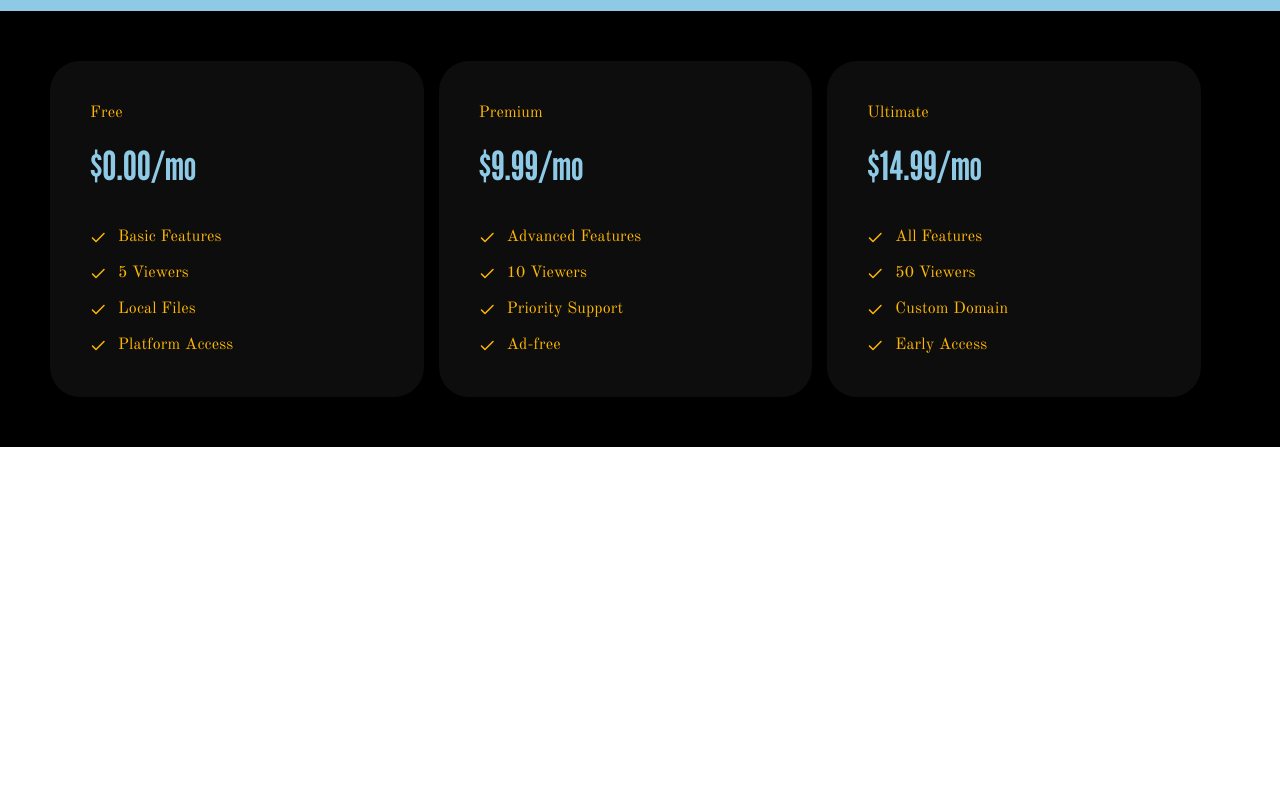
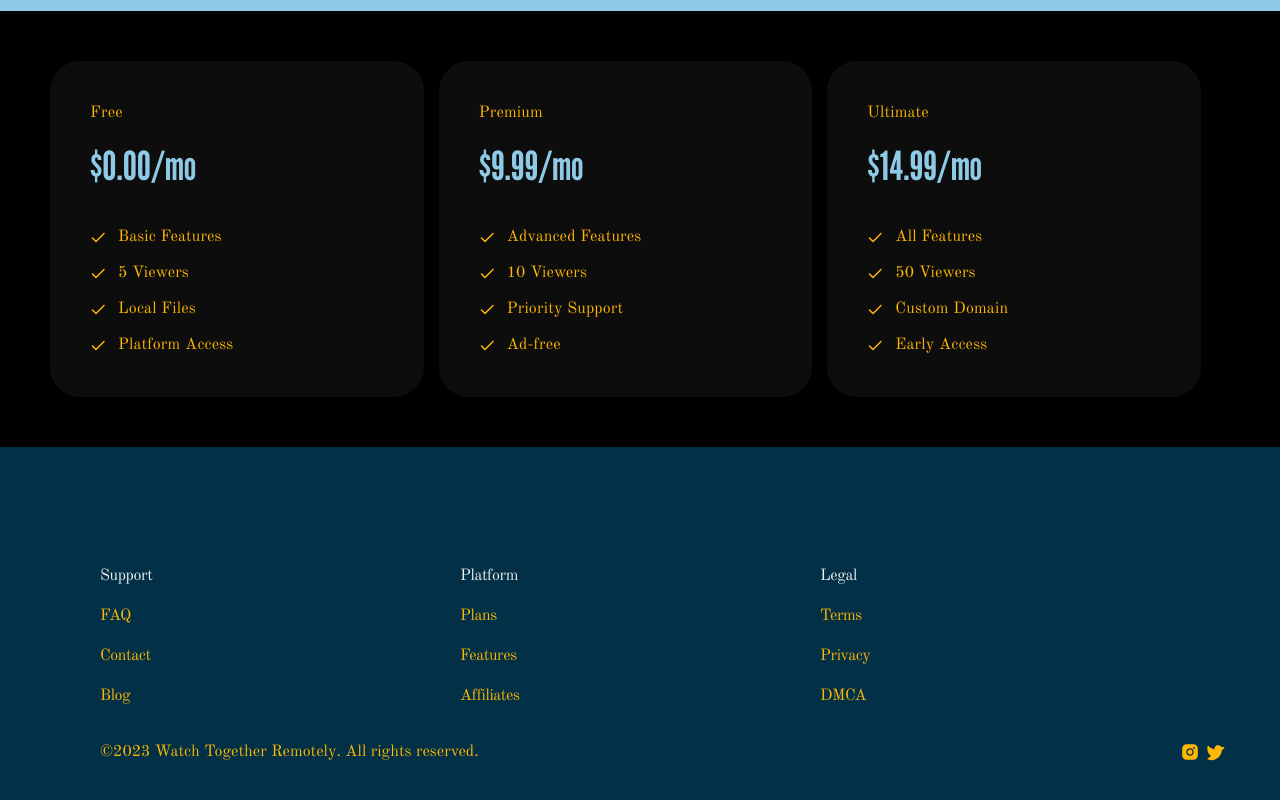
Before and after one commit to SaiBarathR/watch-together, a React (Create React App) app: page / in a window 1280 px wide. Shown: the part 3488-4288 px from the top of the page. Before the commit the page ends 3935 px from the top, so only its background shows below. Built offline with nearby package versions, Linux system fonts and the light colour scheme.

Commit message:
added footer

```diff
--- /dev/null
+++ b/src/Components/Home/HomeFooter.jsx
@@ -0,0 +1,51 @@
+import Grid from "@mui/material/Grid";
+import { ReactComponent as Instagram } from "../../Icons/instagram.svg"
+import { ReactComponent as Twitter } from "../../Icons/twitter.svg"
+
+import { useMediaQuery } from "@mui/material";
+
+export default function HomeFooter() {
+    const isMobileView = useMediaQuery('(max-width:650px)');
+
+    const footerElements = [
+        {
+            header: "Support",
+            items: ["FAQ", "Contact", "Blog"]
+        },
+        {
+            header: "Platform",
+            items: ["Plans", "Features", "Affiliates"]
+        }, {
+            header: "Legal",
+            items: ["Terms", "Privacy", "DMCA"]
+        }
+    ];
+
+    return (
+        <footer className={isMobileView ? "homepage-footer-mobile homepage-footer" : "homepage-footer"}>
+            <Grid container maxWidth={'1400px'} display={"flex"} maxHeight={isMobileView ? "none" : "250px"} flexDirection={"column"} alignItems={"center"} justifyContent={"center"} >
+                {footerElements.map((footerElement, index) => {
+                    return (
+                        <Grid width={isMobileView ? "100%" : "inherit"} key={index + footerElement.header} item xs={isMobileView ? 12 : 4} md={isMobileView ? 12 : 4}>
+                            <Grid width={isMobileView ? "100%" : "inherit"} item xs={isMobileView ? 12 : 4} md={isMobileView ? 12 : 4}>
+                                <p className="homepage-footer-items color-provider"> {footerElement.header}</p>
+                            </Grid>
+                            {footerElement.items.map((item, subIndex) => {
+                                return <Grid width={isMobileView ? "100%" : "inherit"} key={item + subIndex} item xs={isMobileView ? 12 : 4} md={isMobileView ? 12 : 4}>
+                                    <p className="homepage-footer-items">{item}</p>
+                                </Grid>
+                            })}
+                        </Grid>
+                    )
+                })}
+            </Grid>
+            <div className="copyright">
+                <p className="copyright-text">©2023 Watch Together Remotely. All rights reserved.</p>
+                <div className="copyright-icons">
+                    <Instagram />
+                    <Twitter />
+                </div>
+            </div>
+        </footer>
+    )
+}
--- a/src/Components/StartUpPage.jsx
+++ b/src/Components/StartUpPage.jsx
@@ -4,6 +4,7 @@ import Description from "./Home/Description";
 import FeatureList from "./Home/FeatureList";
 import QA from "./Home/QA";
 import PriceTier from "./Home/PriceTier";
+import HomeFooter from "./Home/HomeFooter";
 
 export default function StartUpPage() {
     return (
@@ -13,6 +14,7 @@ export default function StartUpPage() {
             <FeatureList />
             <QA />
             <PriceTier />
+            <HomeFooter/>
         </div>
     )
 }
--- a/src/Components/startUpPage.css
+++ b/src/Components/startUpPage.css
@@ -418,3 +418,94 @@
     text-align: left;
     margin-bottom: 20px !important;
 }
+
+/* footer */
+.homepage-footer {
+    box-sizing: border-box;
+    flex-shrink: 0;
+    width: 100%;
+    height: min-content;
+    display: flex;
+    flex-direction: column;
+    justify-content: center;
+    align-items: center;
+    padding: 100px 100px 100px 100px;
+    border-color: rgba(0, 0, 0, 0.05);
+    overflow: visible;
+    position: relative;
+    align-content: center;
+    flex-wrap: nowrap;
+    gap: 60;
+    border-radius: 0px 0px 0px 0px;
+    border-color: rgba(0, 0, 0, 0.05);
+    border-style: solid;
+    border-top-width: 1px;
+    border-bottom-width: 0px;
+    border-left-width: 0px;
+    border-right-width: 0px;
+}
+
+.homepage-footer-mobile {
+    display: block;
+}
+
+.homepage-footer-items {
+    font-weight: 500;
+    color: #000000;
+    font-size: 16px;
+    letter-spacing: -0.025em;
+    line-height: 1.5;
+    text-align: left;
+    font-family: "Old Standard TT", "Old Standard TT Placeholder", serif;
+    color: #ffb703;
+}
+
+.color-provider {
+    color: #f2f2f2 !important;
+}
+
+.copyright {
+    width: 100%;
+    max-width: 1400px;
+    height: min-content;
+    /* 24px */
+    display: flex;
+    flex-direction: row;
+    justify-content: space-between;
+    align-items: center;
+    overflow: visible;
+    position: relative;
+    padding: 0px 0px 0px 0px;
+    align-content: center;
+    flex-wrap: nowrap;
+    border-radius: 0px 0px 0px 0px;
+    text-align: left;
+}
+
+.copyright-text {
+    flex-shrink: 0;
+    width: 100%;
+    /* 365px */
+    overflow: visible;
+    position: relative;
+    font-weight: 500;
+    font-size: 16px;
+    letter-spacing: 0em;
+    line-height: 1.5;
+    text-align: left;
+    font-family: "Old Standard TT", "Old Standard TT Placeholder", serif;
+    color: #ffb703;
+}
+
+.copyright-icons {
+    display: flex;
+    flex-direction: row;
+    justify-content: flex-start;
+    align-items: center;
+    position: relative;
+    padding: 0px 0px 0px 0px;
+    align-content: center;
+    flex-wrap: nowrap;
+    gap: 5px;
+    border-radius: 0px 0px 0px 0px;
+}
```
Also changed, not shown: src/Icons/instagram.svg (added), src/Icons/twitter.svg (added).
